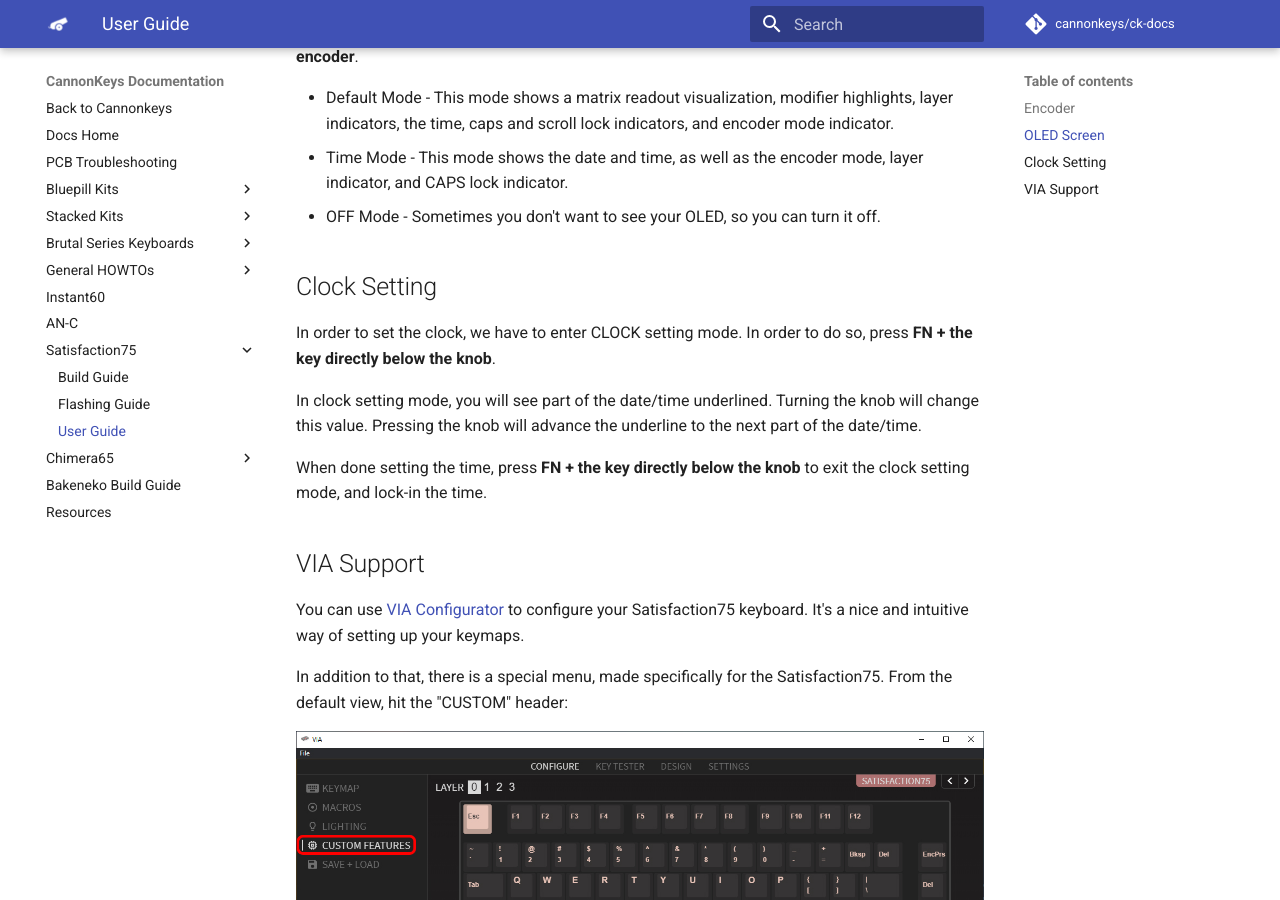
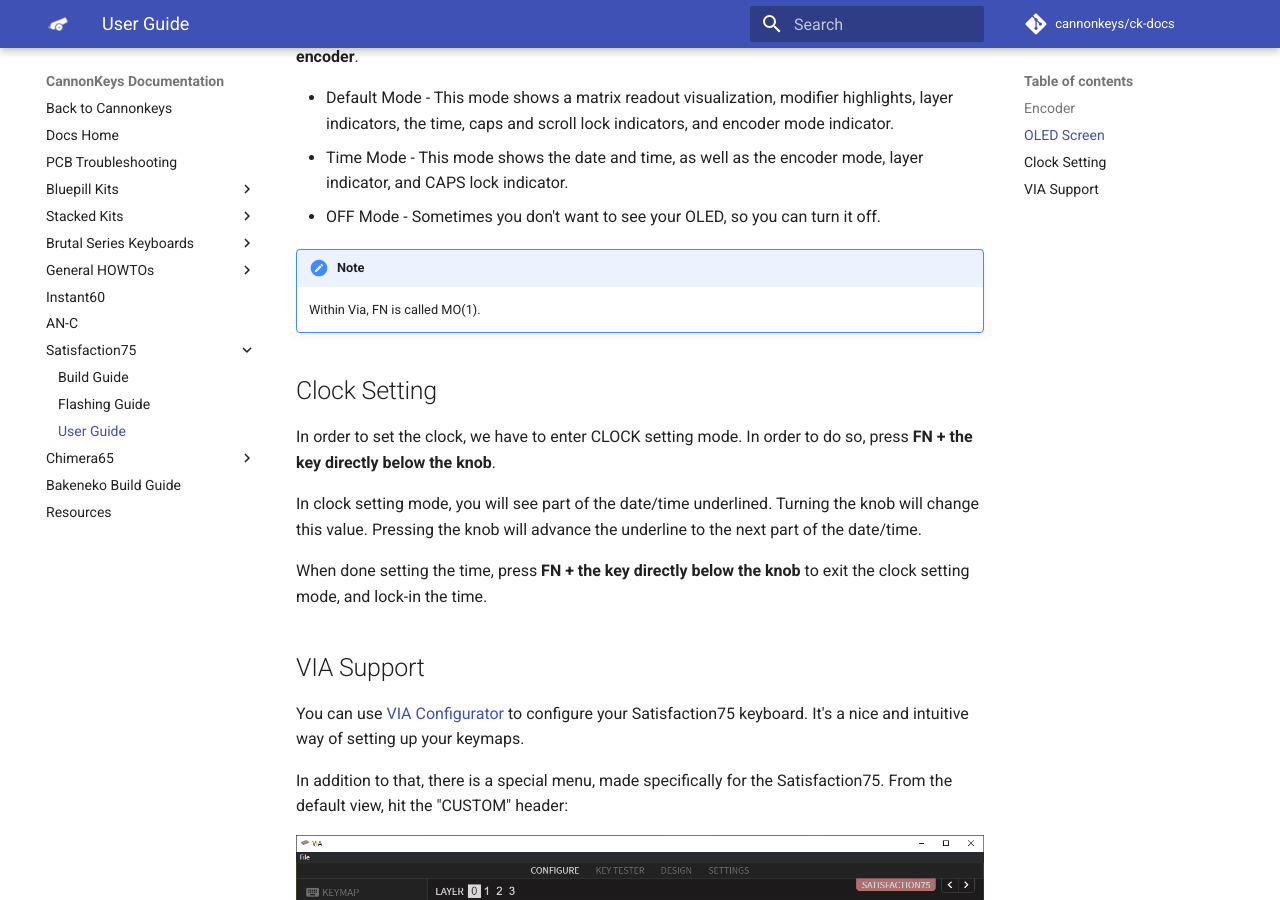
Before and after one commit to cannonkeys/ck-docs, an MkDocs documentation site: the page built from docs/satisfaction75/user_guide.md, in a window 1280 px wide and 900 px high, scrolled down 931 px. Built offline with MkDocs 1.6.1 and Material for MkDocs 9.7.7, drawn with Linux system fonts in a browser that asks for light colours; comment, search, counter and statistics services are not loaded.

Commit message:
Update user_guide.md

```diff
--- a/docs/satisfaction75/user_guide.md
+++ b/docs/satisfaction75/user_guide.md
@@ -27,6 +27,10 @@ The OLED screen has a 3 different modes. You can toggle between them using **FN
 * Time Mode - This mode shows the date and time, as well as the encoder mode, layer indicator, and CAPS lock indicator.
 * OFF Mode - Sometimes you don't want to see your OLED, so you can turn it off.
 
+!!! Note
+    Within Via, FN is called MO(1).
+
+
 ## Clock Setting
 
 In order to set the clock, we have to enter CLOCK setting mode. In order to do so, press **FN + the key directly below the knob**.
```
